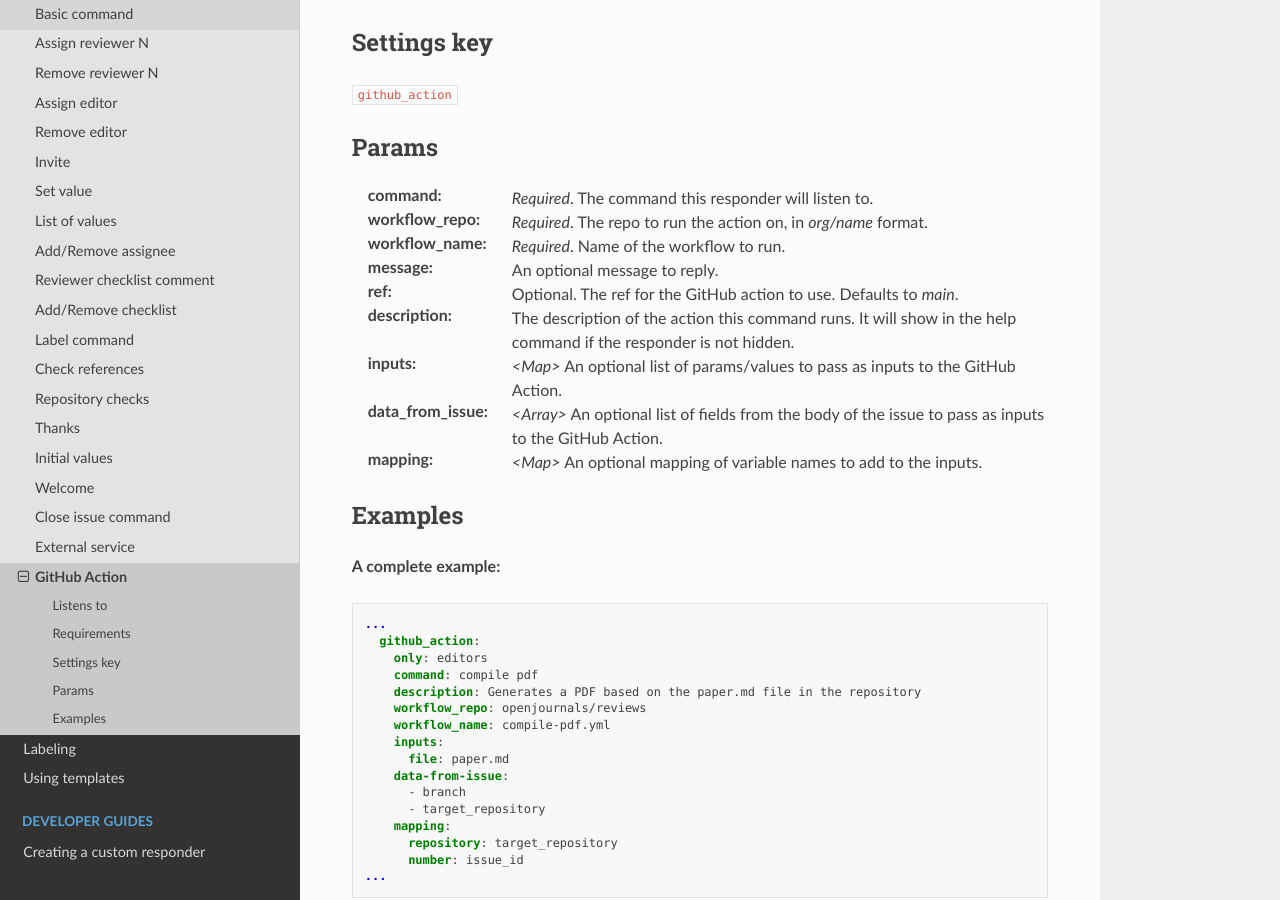
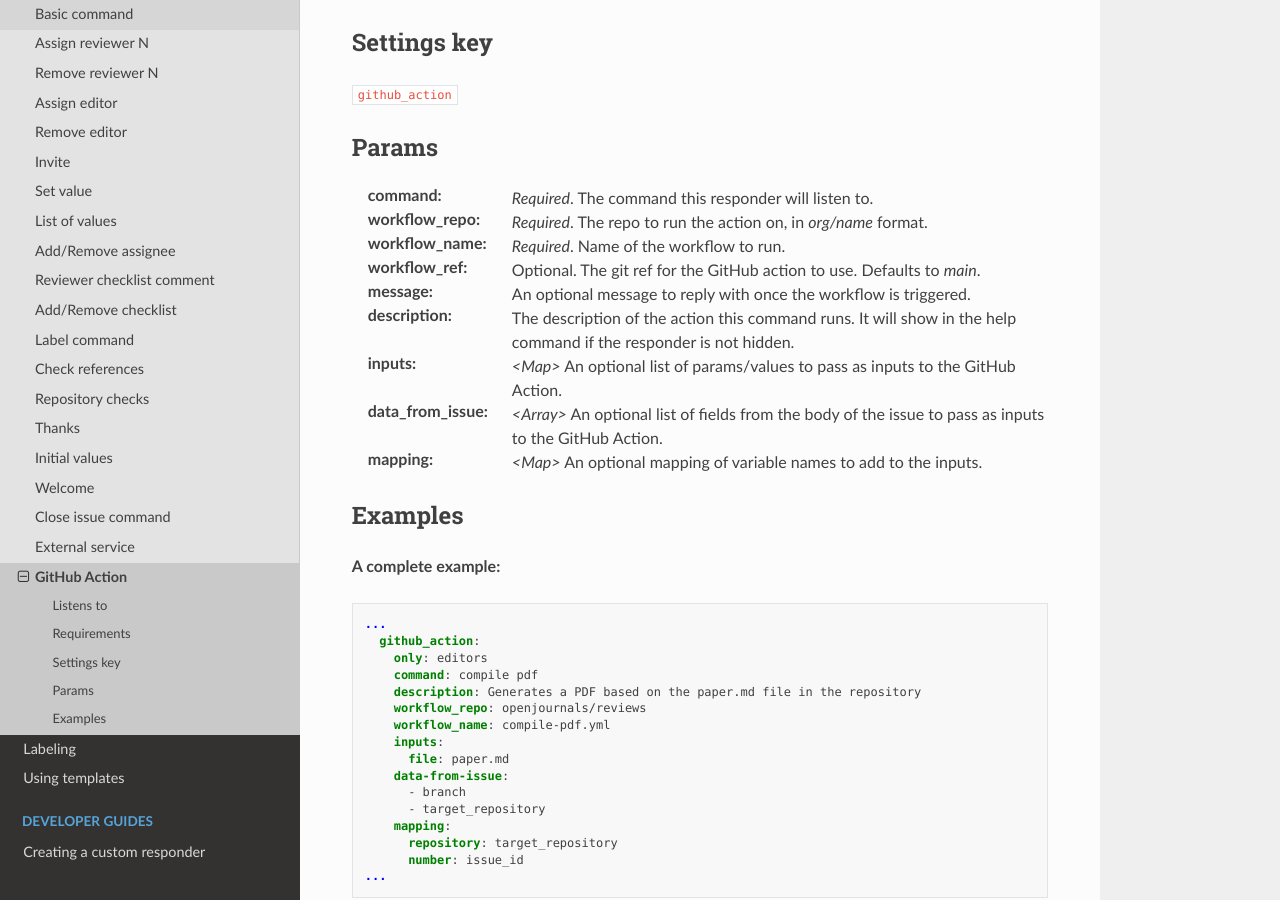
Before and after one commit to openjournals/buffy, a Sphinx documentation site: the page built from docs/responders/github_action.md, in a window 1280 px wide and 900 px high, scrolled down 621 px. Built offline with Sphinx 7.4.7 and the Read the Docs theme 2.0.0, drawn with Linux system fonts in a browser that asks for light colours.

Commit message:
update workflow_ref param

```diff
--- a/docs/responders/github_action.md
+++ b/docs/responders/github_action.md
@@ -27,8 +27,8 @@ Some parameters are required for the responder to work: the `command` to invoke
 :command: *Required*. The command this responder will listen to.
 :workflow_repo: *Required*. The repo to run the action on, in *org/name* format.
 :workflow_name: *Required*. Name of the workflow to run.
-:message: An optional message to reply.
-:ref: Optional. The ref for the GitHub action to use. Defaults to *main*.
+:workflow_ref: Optional. The git ref for the GitHub action to use. Defaults to *main*.
+:message: An optional message to reply with once the workflow is triggered.
 :description: The description of the action this command runs. It will show in the help command if the responder is not hidden.
 :inputs: *<Map>* An optional list of params/values to pass as inputs to the GitHub Action.
 :data_from_issue: *<Array>* An optional list of fields from the body of the issue to pass as inputs to the GitHub Action.
```
Also changed, not shown: 2 other files.
